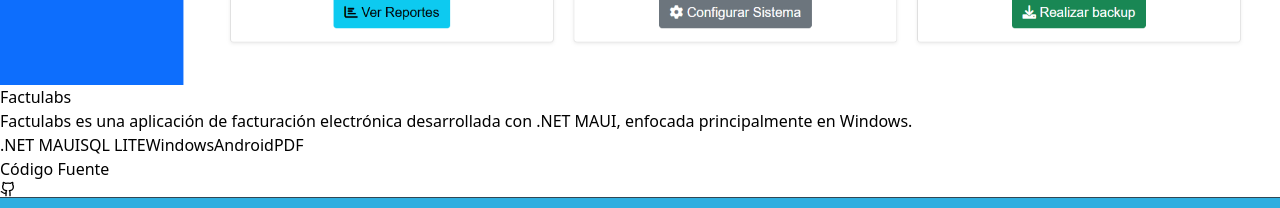
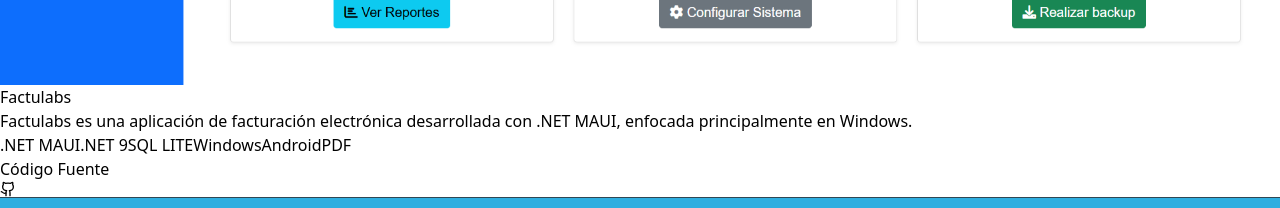
Before and after one commit to luckberonne/luckberonne, a React (Vite) app: page / in a window 1280 px wide. Shown: the part 1480-1688 px from the top of the page. Built offline with nearby package versions, Linux system fonts and the light colour scheme.

Commit message:
Actualizar tecnologías en el proyecto "Factulabs" para incluir '.NET 9'

```diff
--- a/src/components/Projects.tsx
+++ b/src/components/Projects.tsx
@@ -33,7 +33,7 @@ export function Projects({ t, isDark }: ProjectsProps) {
       description: t.projectsData[14]?.description || 'Factulabs es una aplicación de facturación electrónica desarrollada con .NET MAUI, enfocada principalmente en Windows',
       image: FactulabsImg,
       githubUrl: 'https://github.com/luckberonne/Factulabs_Release',
-      technologies: ['.NET MAUI', 'SQL LITE', 'Windows', 'Android', 'PDF'],
+      technologies: ['.NET MAUI', '.NET 9', 'SQL LITE', 'Windows', 'Android', 'PDF'],
     },
     {
       title: 'CombiGo',
```
